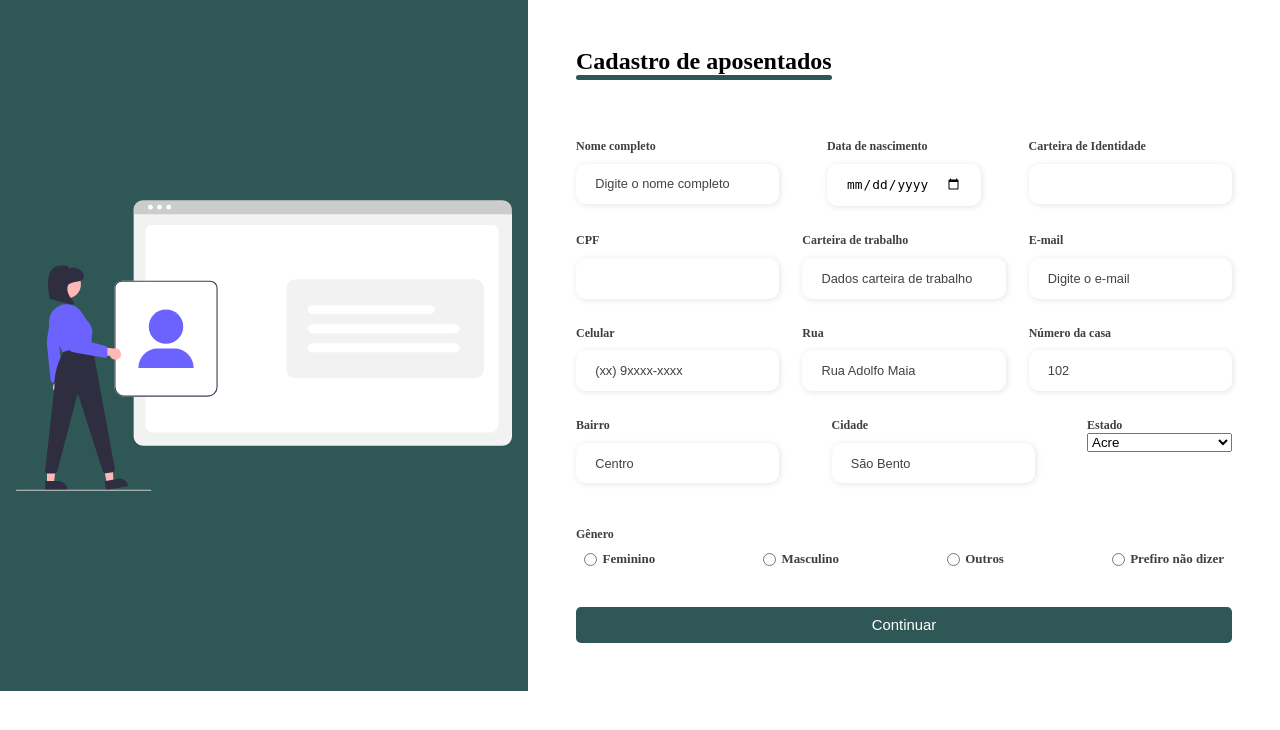
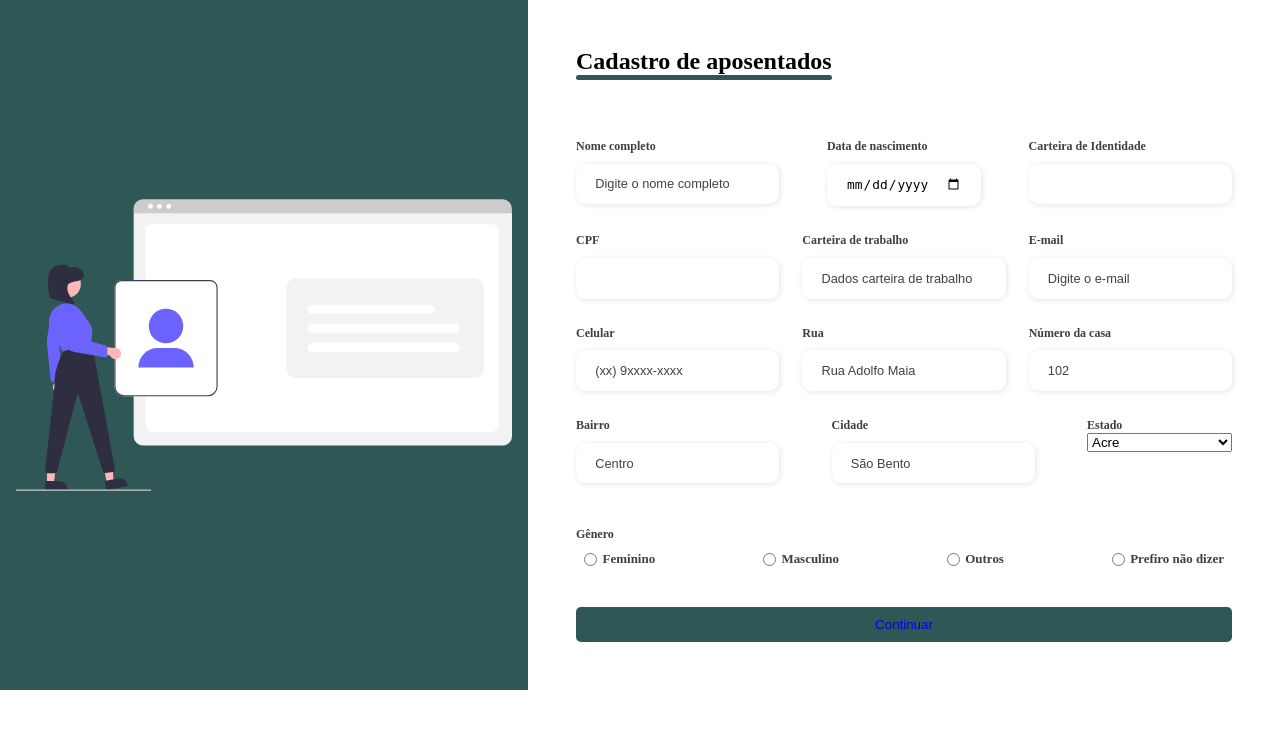
Before and after one commit to johnqueiroz/PHP, a PHP site: page /PHP/cadastrar-aposentados.php in a window 1280 px wide. Shown: the part 47-777 px from the top of the page. Run offline with PHP 8.4, Linux system fonts and the light colour scheme.

Commit message:
Tentando ajustar o botão mas não consegui ainda.

```diff
--- a/CSS/style-cadastros.css
+++ b/CSS/style-cadastros.css
@@ -115,6 +115,14 @@
     background-color: #2f5755;
     padding: 0.62rem;
     border-radius: 5px;
+
+}
+
+.button-content{
+    color: #fff;
+    text-decoration: none;
+    font-size: 0.93rem;
+    font-weight: 500;
     cursor: pointer;
 }
 
@@ -122,13 +130,6 @@
     background-color: #0f9921f1;
 }
 
-.continue-button button a {
-    text-decoration: none;
-    font-size: 0.93rem;
-    font-weight: 500;
-    color: #fff;
-
-}
 
 
 
```
